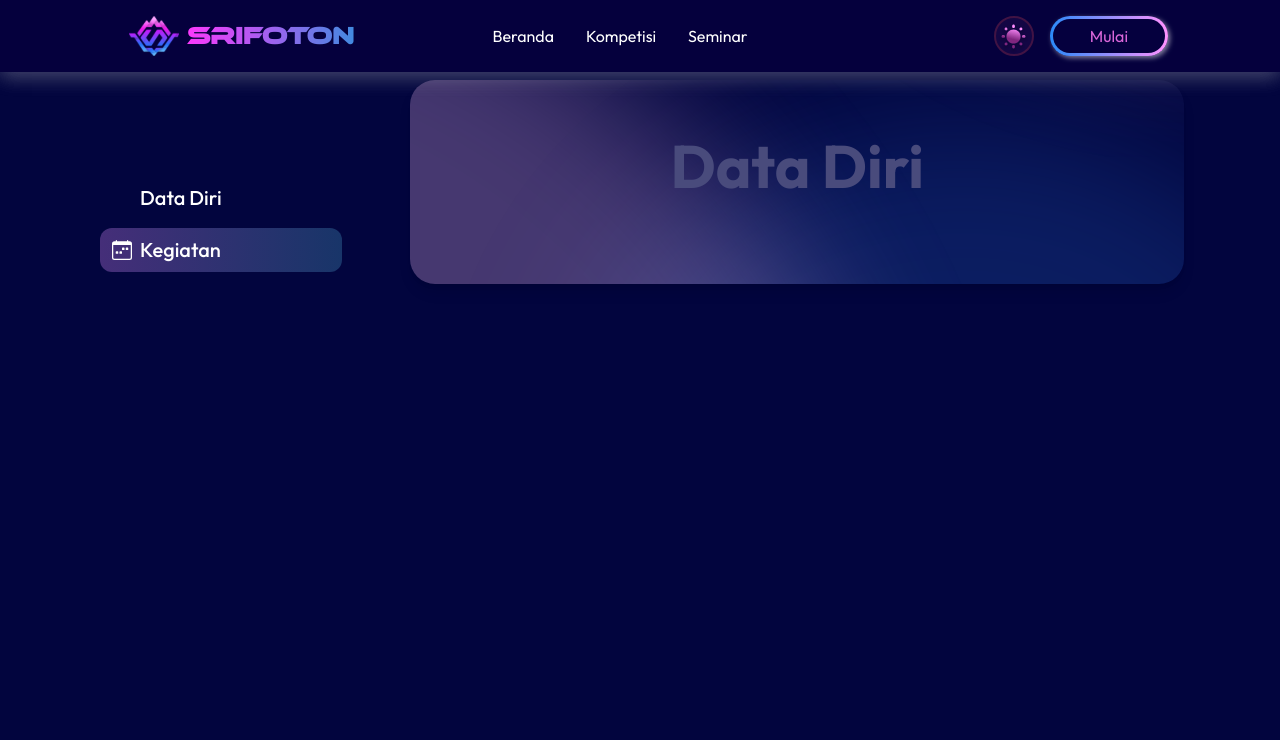
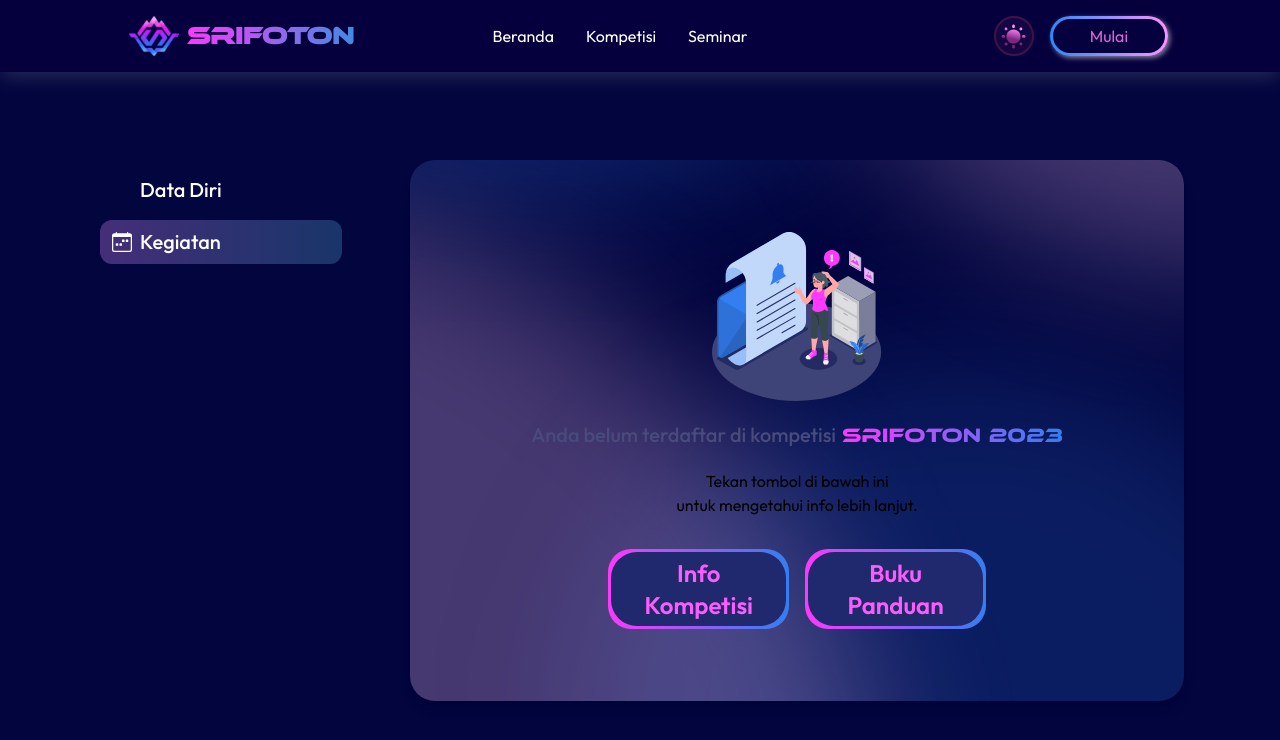
Before and after one commit to zildjianvitoo/srifoton2023fe-deployed, a Next.js app: page /dashboard/kegiatan/kompetisi in a window 1280 px wide. Shown: the top 740 px of the page. Built offline with nearby package versions, Linux system fonts and the light colour scheme; some icons are missing.

Commit message:
update web deve to use semibold font for button

```diff
--- /dev/null
+++ b/components/organisms/Dashboard/NotRegistered.jsx
@@ -0,0 +1,67 @@
+import React from "react";
+import LayoutCredentials from "../Credentials/LayoutCredentials";
+import Image from "next/image";
+import { ethnocentric } from "@/public/fonts/fonts";
+import Button from "@/components/atoms/Button";
+import { useTheme } from "next-themes";
+import Link from "next/link";
+
+export default function NotRegistered({ type }) {
+  const { theme } = useTheme();
+
+  const notRegisteredImageSource =
+    theme === "light"
+      ? "/assets/Dashboard/notregistered-img.svg"
+      : "/assets/Dashboard/notregistered-img-dark.svg";
+
+  return (
+    <LayoutCredentials id="dashboard-data-diri" authPage>
+      <div className="z-10 flex flex-col items-center justify-center w-full gap-y-8 lg:gap-y-5">
+        <div className="flex flex-col justify-center">
+          <Image
+            src={notRegisteredImageSource}
+            alt="not registered image"
+            width={170}
+            height={170}
+          />
+        </div>
+        <p className="text-[#494B7C] text-xl font-medium text-center">
+          Anda belum terdaftar di {type}{" "}
+          <span
+            className={`${ethnocentric.className} bg-gradient-to-r from-pink-srifoton to-blue-srifoton text-transparent bg-clip-text ml-0.5`}
+          >
+            SRIFOTON 2023
+          </span>
+        </p>
+        <p className="text-center">
+          Tekan tombol di bawah ini <br />
+          untuk mengetahui info lebih lanjut.
+        </p>
+        <div className="flex flex-col lg:flex-row items-center justify-center w-full gap-2 lg:gap-4 md:w-4/5 lg:w-full xl:w-[60%] ">
+          <Link href="/kompetisi/register" className="w-3/4 mt-3 font-semibold">
+            <Button
+              style={`w-full relative border-none bg-gradient-to-r  from-[#FC39FC] to-[#337EF0] ${
+                theme === "light"
+                  ? "button-competition-type"
+                  : "button-competition-type-dark"
+              }  `}
+            >
+              Info Kompetisi
+            </Button>
+          </Link>
+          <Link href="/kompetisi/register" className="w-3/4 mt-3 font-semibold">
+            <Button
+              style={`w-full relative border-none bg-gradient-to-r from-[#FC39FC] to-[#337EF0] ${
+                theme === "light"
+                  ? "button-competition-type"
+                  : "button-competition-type-dark"
+              }  `}
+            >
+              Buku Panduan
+            </Button>
+          </Link>
+        </div>
+      </div>
+    </LayoutCredentials>
+  );
+}
--- a/pages/dashboard/index.jsx
+++ b/pages/dashboard/index.jsx
@@ -59,7 +59,6 @@
 
   return (
     <>
-      <Navbar />
       <LayoutMain>
         <div className="flex flex-col lg:flex-row  w-full mx-auto mt-10 lg:gap-16 lg:w-[85%]">
           <div className="lg:w-[22rem] lg:mt-8">
--- a/pages/dashboard/kegiatan/kompetisi.jsx
+++ b/pages/dashboard/kegiatan/kompetisi.jsx
@@ -1,7 +1,7 @@
 import AuthSidebar from "@/components/AuthSidebar";
 import LayoutMain from "@/components/LayoutMain";
-import Navbar from "@/components/Navbar";
 import LayoutCredentials from "@/components/organisms/Credentials/LayoutCredentials";
+import NotRegistered from "@/components/organisms/Dashboard/NotRegistered";
 import { useUserStore } from "@/store/userStore";
 
 export default function Kompetisi() {
@@ -11,20 +11,13 @@
 
   return (
     <>
-      <Navbar />
       <LayoutMain>
         <div className="flex flex-col lg:flex-row  w-full mx-auto mt-10 lg:gap-16 lg:w-[85%]">
-          <div className="lg:w-[22rem] lg:mt-10">
+          <div className="lg:w-[22rem] lg:mt-8">
             <AuthSidebar />
           </div>
-          <div className="w-full">
-            <LayoutCredentials id="dashboard-data-diri" authPage>
-              <div className="z-10 flex flex-col justify-start w-full ">
-                <h1 className="text-[#494B7C] text-4xl lg:text-6xl font-bold text-center -translate-y-4">
-                  Data Diri
-                </h1>
-              </div>
-            </LayoutCredentials>
+          <div className="w-full md:mt-10 lg:mt-20">
+            <NotRegistered type={"kompetisi"} />
           </div>
         </div>
       </LayoutMain>
--- a/pages/dashboard/kegiatan/seminar.jsx
+++ b/pages/dashboard/kegiatan/seminar.jsx
@@ -1,5 +1,26 @@
-import React from "react";
+import AuthSidebar from "@/components/AuthSidebar";
+import LayoutMain from "@/components/LayoutMain";
+import LayoutCredentials from "@/components/organisms/Credentials/LayoutCredentials";
+import NotRegistered from "@/components/organisms/Dashboard/NotRegister";
+import { useUserStore } from "@/store/userStore";
 
-export default function seminar() {
-  return <div>seminar</div>;
+export default function Seminar() {
+  const user = useUserStore((state) => state.user);
+
+  console.log(user);
+
+  return (
+    <>
+      <LayoutMain>
+        <div className="flex flex-col lg:flex-row  w-full mx-auto mt-10 lg:gap-16 lg:w-[85%]">
+          <div className="lg:w-[22rem] lg:mt-8">
+            <AuthSidebar />
+          </div>
+          <div className="w-full md:mt-10 lg:mt-20">
+            <NotRegistered type={"seminar"} />
+          </div>
+        </div>
+      </LayoutMain>
+    </>
+  );
 }
--- a/pages/kompetisi/web-development.jsx
+++ b/pages/kompetisi/web-development.jsx
@@ -169,7 +169,7 @@
               <NoSSR>
                 <Link
                   href="/kompetisi/register/web-development"
-                  className="w-3/4 md:w-[35%] lg:w-[35%] "
+                  className="w-3/4 md:w-[35%] lg:w-[35%] font-semibold "
                 >
                   <Button
                     style={`mt-3 w-full relative border-none bg-gradient-to-r from-[#FC39FC] to-[#337EF0] button-competition-type ${
@@ -184,7 +184,7 @@
               </NoSSR>
               <NoSSR>
                 <Link
-                  href="/kompetisi/register"
+                  href="/kompetisi/register font-semibold"
                   className=" mt-3 w-3/4 md:w-[50%] lg:w-[35%]"
                 >
                   <Button
```
Also changed, not shown: public/assets/Dashboard/notregistered-img-dark.svg (added), public/assets/Dashboard/notregistered-img.svg (added).
